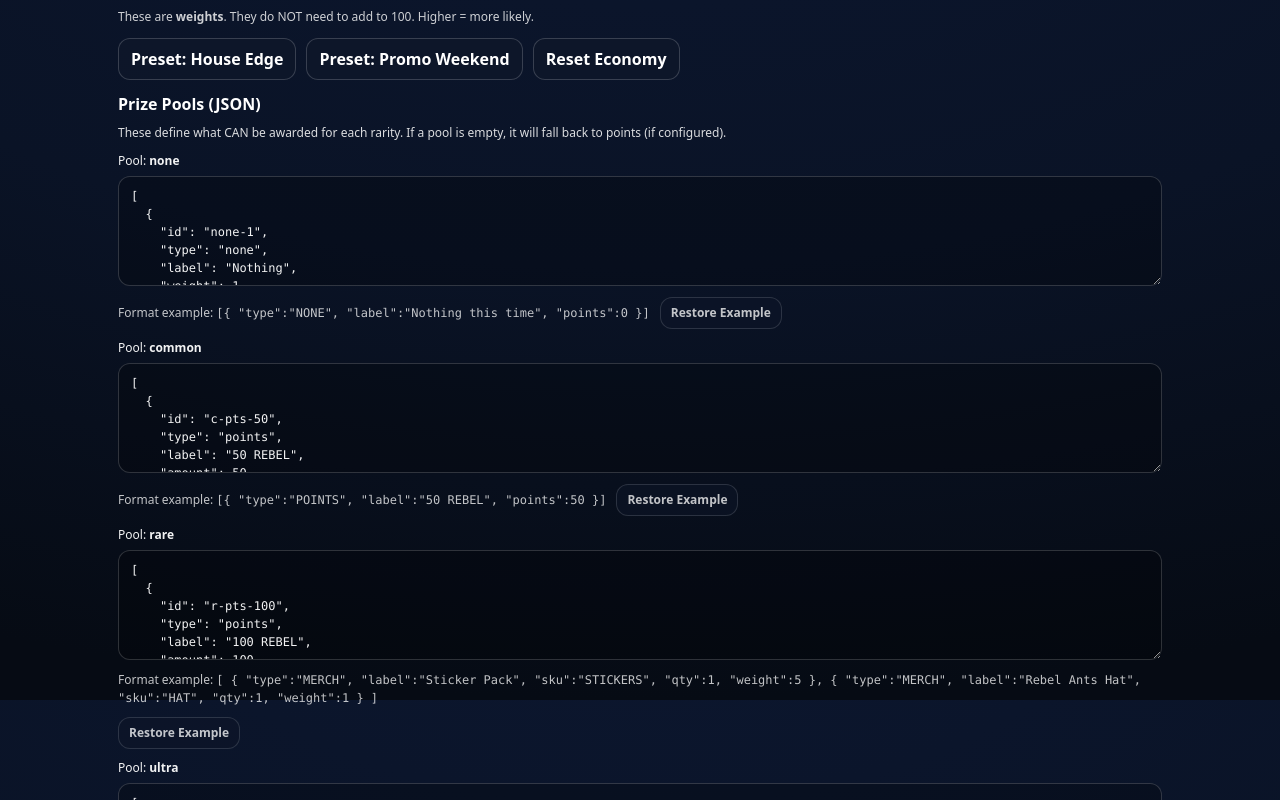
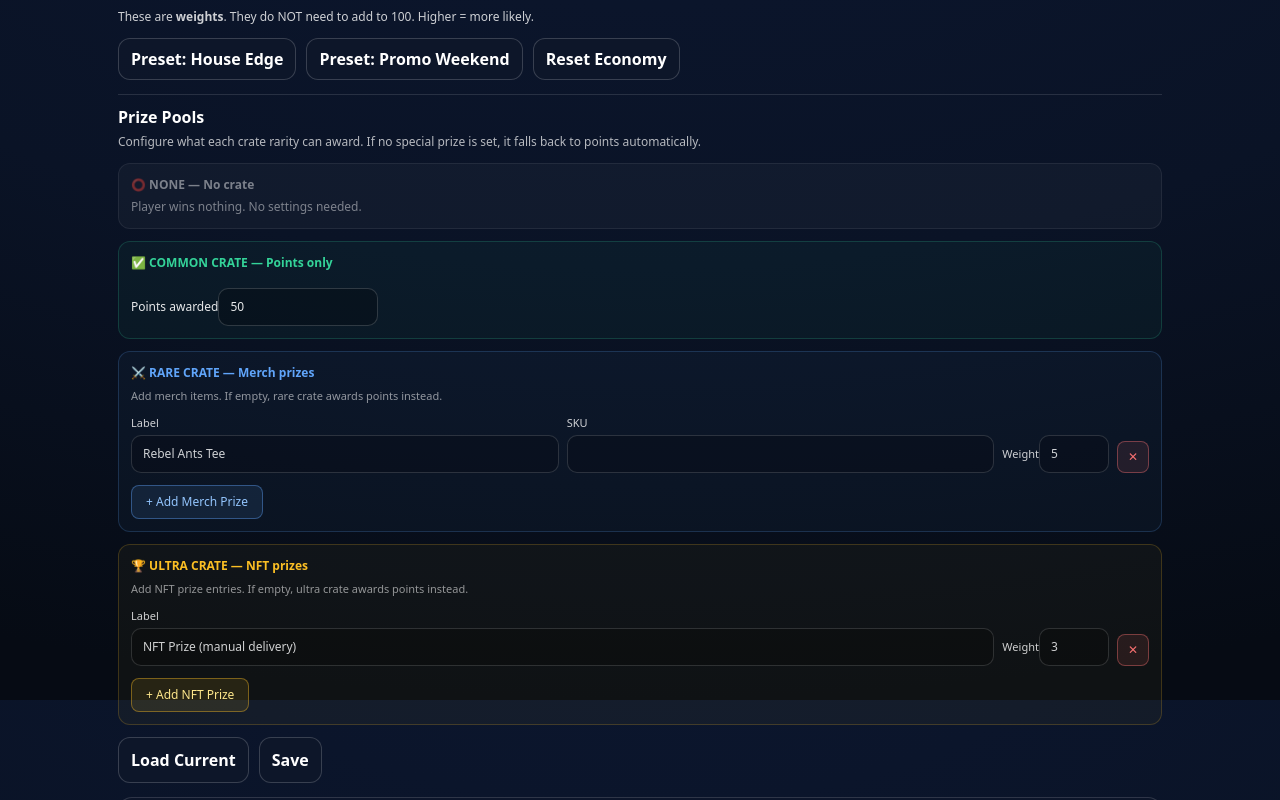
Before and after one commit to D1stknight/rebelants-playground, a Next.js app: page /admin in a window 1280 px wide. Shown: the part 1700-2500 px from the top of the page. Built offline with nearby package versions, Linux system fonts and the light colour scheme; no server answers; what @rainbow-me/rainbowkit, wagmi would draw is missing.

Commit message:
feat: replace Prize Pools JSON textareas with form UI (Testing only)

```diff
--- a/pages/admin.tsx
+++ b/pages/admin.tsx
@@ -1288,108 +1288,62 @@ String(c.status).toUpperCase()==="PENDING"
   </button>
 </div>
 
-{/* Prize Pools (JSON) */}
-<div style={{ marginTop: 12 }}>
-  <div style={{ fontWeight: 900, marginBottom: 8 }}>Prize Pools (JSON)</div>
-  <div style={{ fontSize: 12, opacity: 0.85, marginBottom: 10 }}>
-    These define what CAN be awarded for each rarity. If a pool is empty, it will fall back to points (if configured).
+  {/* ── Prize Pools ───────────────────────────────────────────── */}
+  <div style={{ marginTop: 14, paddingTop: 10, borderTop: "1px solid rgba(255,255,255,.12)" }}>
+    <div style={{ fontWeight: 900, marginBottom: 4 }}>Prize Pools</div>
+    <div style={{ fontSize: 12, opacity: 0.7, marginBottom: 12 }}>Configure what each crate rarity can award. If no special prize is set, it falls back to points automatically.</div>
+
+    {/* NONE */}
+    <div style={{ marginBottom: 12, padding: 12, borderRadius: 12, background: "rgba(255,255,255,.03)", border: "1px solid rgba(255,255,255,.07)" }}>
+      <div style={{ fontWeight: 800, fontSize: 12, color: "rgba(255,255,255,.45)", marginBottom: 4 }}>⭕ NONE — No crate</div>
+      <div style={{ fontSize: 12, opacity: 0.45 }}>Player wins nothing. No settings needed.</div>
+    </div>
+
+    {/* COMMON */}
+    <div style={{ marginBottom: 12, padding: 12, borderRadius: 12, background: "rgba(52,211,153,.04)", border: "1px solid rgba(52,211,153,.2)" }}>
+      <div style={{ fontWeight: 800, fontSize: 12, color: "#34d399", marginBottom: 10 }}>✅ COMMON CRATE — Points only</div>
+      <label style={{ fontSize: 12, opacity: 0.9 }}>Points awarded
+        <input type="number" min="0"
+          value={(cfg as any).prizePools?.common?.[0]?.points ?? (cfg as any).rewards?.common ?? 50}
+          onChange={e => { const pts = Math.max(0, Number(e.target.value||"0")); setCfg((c:any) => ({ ...c, prizePools: { ...(c.prizePools||{}), common: [{ id:"c-pts", type:"points", label:`${pts} ${c.currency||"REBEL"}`, amount:pts, points:pts, weight:100 }] } })); }}
+          style={{ width:160, marginTop:6, padding:"9px 11px", borderRadius:10, border:"1px solid rgba(255,255,255,.18)", background:"rgba(0,0,0,.25)", color:"white", fontSize:12 }} />
+      </label>
+    </div>
+
+    {/* RARE */}
+    <div style={{ marginBottom: 12, padding: 12, borderRadius: 12, background: "rgba(96,165,250,.04)", border: "1px solid rgba(96,165,250,.2)" }}>
+      <div style={{ fontWeight: 800, fontSize: 12, color: "#60a5fa", marginBottom: 6 }}>⚔️ RARE CRATE — Merch prizes</div>
+      <div style={{ fontSize: 11, opacity: 0.55, marginBottom: 10 }}>Add merch items. If empty, rare crate awards points instead.</div>
+      {((cfg as any).prizePools?.rare?.filter((p:any) => String(p?.type||"").toUpperCase() === "MERCH") || []).map((item:any, idx:number) => (
+        <div key={idx} style={{ display:"grid", gridTemplateColumns:"1fr 1fr auto auto", gap:8, marginBottom:8, alignItems:"end" }}>
+          <label style={{ fontSize:11, opacity:0.8 }}>Label<input value={item.label||""} onChange={e => { const pool=[...((cfg as any).prizePools?.rare||[])]; const ni=pool.indexOf(pool.filter((p:any)=>String(p?.type||"").toUpperCase()==="MERCH")[idx]); if(ni>=0){pool[ni]={...pool[ni],label:e.target.value};} setCfg((c:any)=>({...c,prizePools:{...(c.prizePools||{}),rare:pool}})); }} style={{ width:"100%",marginTop:4,padding:"9px 11px",borderRadius:10,border:"1px solid rgba(255,255,255,.18)",background:"rgba(0,0,0,.25)",color:"white",fontSize:12 }} /></label>
+          <label style={{ fontSize:11, opacity:0.8 }}>SKU<input value={item.sku||""} onChange={e => { const pool=[...((cfg as any).prizePools?.rare||[])]; const ni=pool.indexOf(pool.filter((p:any)=>String(p?.type||"").toUpperCase()==="MERCH")[idx]); if(ni>=0){pool[ni]={...pool[ni],sku:e.target.value};} setCfg((c:any)=>({...c,prizePools:{...(c.prizePools||{}),rare:pool}})); }} style={{ width:"100%",marginTop:4,padding:"9px 11px",borderRadius:10,border:"1px solid rgba(255,255,255,.18)",background:"rgba(0,0,0,.25)",color:"white",fontSize:12 }} /></label>
+          <label style={{ fontSize:11, opacity:0.8 }}>Weight<input type="number" min="1" value={item.weight||1} onChange={e => { const pool=[...((cfg as any).prizePools?.rare||[])]; const ni=pool.indexOf(pool.filter((p:any)=>String(p?.type||"").toUpperCase()==="MERCH")[idx]); if(ni>=0){pool[ni]={...pool[ni],weight:Number(e.target.value||1)};} setCfg((c:any)=>({...c,prizePools:{...(c.prizePools||{}),rare:pool}})); }} style={{ width:70,marginTop:4,padding:"9px 11px",borderRadius:10,border:"1px solid rgba(255,255,255,.18)",background:"rgba(0,0,0,.25)",color:"white",fontSize:12 }} /></label>
+          <button onClick={() => { const pool=((cfg as any).prizePools?.rare||[]).filter((_:any,i:number)=>i!==((cfg as any).prizePools?.rare||[]).indexOf(((cfg as any).prizePools?.rare||[]).filter((p:any)=>String(p?.type||"").toUpperCase()==="MERCH")[idx])); setCfg((c:any)=>({...c,prizePools:{...(c.prizePools||{}),rare:pool}})); }} style={{ padding:"6px 10px",borderRadius:8,border:"1px solid rgba(248,113,113,.4)",background:"rgba(248,113,113,.1)",color:"#f87171",cursor:"pointer",fontSize:12,marginTop:16 }}>✕</button>
+        </div>
+      ))}
+      <button onClick={() => { const pool=[...((cfg as any).prizePools?.rare||[])]; pool.push({ id:`merch-${Date.now()}`, type:"merch", label:"New Merch Prize", sku:"SKU", qty:1, weight:5 }); setCfg((c:any)=>({...c,prizePools:{...(c.prizePools||{}),rare:pool}})); }} style={{ padding:"7px 14px",borderRadius:8,border:"1px solid rgba(96,165,250,.4)",background:"rgba(96,165,250,.1)",color:"#93c5fd",cursor:"pointer",fontSize:12,marginTop:4 }}>+ Add Merch Prize</button>
+    </div>
+
+    {/* ULTRA */}
+    <div style={{ marginBottom: 12, padding: 12, borderRadius: 12, background: "rgba(251,191,36,.04)", border: "1px solid rgba(251,191,36,.2)" }}>
+      <div style={{ fontWeight: 800, fontSize: 12, color: "#fbbf24", marginBottom: 6 }}>🏆 ULTRA CRATE — NFT prizes</div>
+      <div style={{ fontSize: 11, opacity: 0.55, marginBottom: 10 }}>Add NFT prize entries. If empty, ultra crate awards points instead.</div>
+      {((cfg as any).prizePools?.ultra?.filter((p:any) => String(p?.type||"").toUpperCase() === "NFT") || []).map((item:any, idx:number) => (
+        <div key={idx} style={{ display:"grid", gridTemplateColumns:"1fr auto auto", gap:8, marginBottom:8, alignItems:"end" }}>
+          <label style={{ fontSize:11, opacity:0.8 }}>Label<input value={item.label||""} onChange={e => { const pool=[...((cfg as any).prizePools?.ultra||[])]; const ni=pool.indexOf(pool.filter((p:any)=>String(p?.type||"").toUpperCase()==="NFT")[idx]); if(ni>=0){pool[ni]={...pool[ni],label:e.target.value};} setCfg((c:any)=>({...c,prizePools:{...(c.prizePools||{}),ultra:pool}})); }} style={{ width:"100%",marginTop:4,padding:"9px 11px",borderRadius:10,border:"1px solid rgba(255,255,255,.18)",background:"rgba(0,0,0,.25)",color:"white",fontSize:12 }} /></label>
+          <label style={{ fontSize:11, opacity:0.8 }}>Weight<input type="number" min="1" value={item.weight||1} onChange={e => { const pool=[...((cfg as any).prizePools?.ultra||[])]; const ni=pool.indexOf(pool.filter((p:any)=>String(p?.type||"").toUpperCase()==="NFT")[idx]); if(ni>=0){pool[ni]={...pool[ni],weight:Number(e.target.value||1)};} setCfg((c:any)=>({...c,prizePools:{...(c.prizePools||{}),ultra:pool}})); }} style={{ width:70,marginTop:4,padding:"9px 11px",borderRadius:10,border:"1px solid rgba(255,255,255,.18)",background:"rgba(0,0,0,.25)",color:"white",fontSize:12 }} /></label>
+          <button onClick={() => { const pool=((cfg as any).prizePools?.ultra||[]).filter((_:any,i:number)=>i!==((cfg as any).prizePools?.ultra||[]).indexOf(((cfg as any).prizePools?.ultra||[]).filter((p:any)=>String(p?.type||"").toUpperCase()==="NFT")[idx])); setCfg((c:any)=>({...c,prizePools:{...(c.prizePools||{}),ultra:pool}})); }} style={{ padding:"6px 10px",borderRadius:8,border:"1px solid rgba(248,113,113,.4)",background:"rgba(248,113,113,.1)",color:"#f87171",cursor:"pointer",fontSize:12,marginTop:16 }}>✕</button>
+        </div>
+      ))}
+      <button onClick={() => { const pool=[...((cfg as any).prizePools?.ultra||[])]; pool.push({ id:`nft-${Date.now()}`, type:"nft", label:"NFT Prize", weight:1 }); setCfg((c:any)=>({...c,prizePools:{...(c.prizePools||{}),ultra:pool}})); }} style={{ padding:"7px 14px",borderRadius:8,border:"1px solid rgba(251,191,36,.4)",background:"rgba(251,191,36,.1)",color:"#fde68a",cursor:"pointer",fontSize:12,marginTop:4 }}>+ Add NFT Prize</button>
+    </div>
   </div>
 
-  {(["none", "common", "rare", "ultra"] as const).map((k) => {
-    const currency = String((cfg as any)?.currency || "REBEL");
-
-    const sample =
-      k === "none"
-        ? `[{ "type":"NONE", "label":"Nothing this time", "points":0 }]`
-        : k === "common"
-        ? `[{ "type":"POINTS", "label":"50 ${currency}", "points":50 }]`
-        : k === "rare"
-        ? `[
-  { "type":"MERCH", "label":"Sticker Pack", "sku":"STICKERS", "qty":1, "weight":5 },
-  { "type":"MERCH", "label":"Rebel Ants Hat", "sku":"HAT", "qty":1, "weight":1 }
-]`
-        : `[{ "type":"NFT", "label":"Ultra NFT Prize", "weight":1 }]`;
-
-    return (
-      <label key={k} style={{ display: "block", marginBottom: 10, fontSize: 12, opacity: 0.95 }}>
-        Pool: <b>{k}</b>
-
-        <textarea
-          value={JSON.stringify((cfg as any).prizePools?.[k] ?? [], null, 2)}
-          onChange={(e) => {
-            try {
-              const nextArr = JSON.parse(e.target.value || "[]");
-              setCfg((c: any) => ({
-                ...c,
-                prizePools: {
-                  ...(c.prizePools || { none: [], common: [], rare: [], ultra: [] }),
-                  [k]: Array.isArray(nextArr) ? nextArr : [],
-                },
-              }));
-            } catch {
-              // ignore parse errors while typing
-            }
-          }}
-          style={{
-            width: "100%",
-            minHeight: 110,
-            marginTop: 6,
-            padding: "10px 12px",
-            borderRadius: 12,
-            border: "1px solid rgba(255,255,255,.18)",
-            background: "rgba(0,0,0,.25)",
-            color: "white",
-            fontFamily: "ui-monospace, SFMono-Regular, Menlo, monospace",
-            fontSize: 12,
-          }}
-        />
-
-                {/* ✅ sample format so you never forget */}
-        <div style={{ marginTop: 6, fontSize: 12, opacity: 0.8, display: "flex", gap: 10, alignItems: "center", flexWrap: "wrap" }}>
-          <div>
-            Format example:{" "}
-            <code style={{ fontFamily: "ui-monospace, SFMono-Regular, Menlo, monospace" }}>
-              {sample}
-            </code>
-          </div>
-
-          <button
-            className="btn"
-            type="button"
-            onClick={() => {
-              try {
-                const nextArr = JSON.parse(String(sample || "[]"));
-                setCfg((c: any) => ({
-                  ...c,
-                  prizePools: {
-                    ...(c.prizePools || { none: [], common: [], rare: [], ultra: [] }),
-                    [k]: Array.isArray(nextArr) ? nextArr : [],
-                  },
-                }));
-              } catch {
-                // ignore
-              }
-            }}
-            style={{ padding: "6px 10px", fontSize: 12 }}
-            title="Restores the example JSON into this pool (you can edit after)"
-          >
-            Restore Example
-          </button>
-        </div>
-      </label>
-    );
-  })}
-</div>
-
-<div style={{ marginTop: 10, display: "flex", gap: 10, flexWrap: "wrap" }}>
-  <button className="btn" onClick={loadConfig} style={{ padding: "10px 12px" }}>
-    Load Current
-  </button>
-  <button className="btn" onClick={saveConfig} style={{ padding: "10px 12px" }}>
-    Save
-  </button>
-</div>
-
+  <div style={{ marginTop: 10, display: "flex", gap: 10, flexWrap: "wrap" }}>
+    <button className="btn" onClick={loadConfig} style={{ padding: "10px 12px" }}>Load Current</button>
+    <button className="btn" onClick={saveConfig} style={{ padding: "10px 12px" }}>Save</button>
+  </div>
           {/* Prize Inventory Dashboard */}
       <div
         style={{
```
